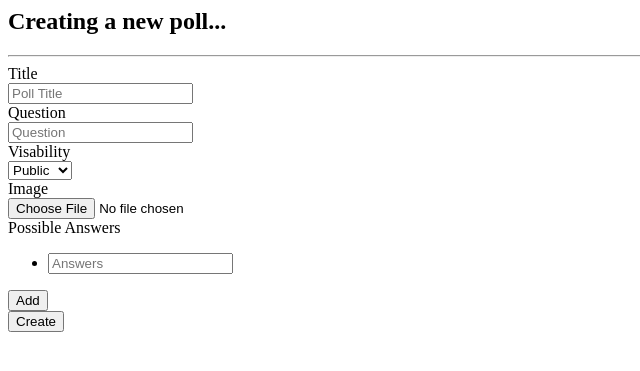
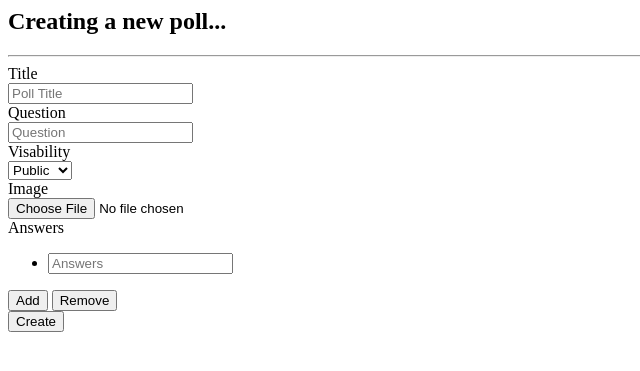
Before and after one commit to tiagomctavares/LTW, a PHP site: page /newPoll.php in a window 1280 px wide. Shown: the top 371 px of the page, without its empty margins (0-640 px from the left). Run offline with PHP 8.4, Linux system fonts and the light colour scheme; some libraries are stand-ins or nearby versions.

Commit message:
changes in answers

```diff
--- a/project/resources/templates/pages/newPoll.php
+++ b/project/resources/templates/pages/newPoll.php
@@ -41,18 +41,18 @@
 				</div>
 
 				<!-- ANSWERS -->
-				<div class="effeckt-list-wrap">
-					<label for="answers" class="col-lg-2"> Possible Answers </label>
-					<div class="col-lg-10">
-						<ul class="effeckt-list active" data-effeckt-type="pop-in">
+				<div class="example-row">
+					<div class="example example-one">
+						<label for="answers" class="col-lg-2"> Answers </label>
+						<ul>
 							<li>
 								<input type="text" class="form-control" id="answers" placeholder="Answers" name="answers" required>
 							</li>
 						</ul>
-						<button class="add">
+						<button class="btn_add">
 							Add
 						</button>
-						<button class="remove" style="display: none;">
+						<button class="btn_remove">
 							Remove
 						</button>
 					</div>
@@ -61,7 +61,7 @@
 				<!--SUBMIT BUTTON-->
 				<div class="form-group">
 				    <div class="col-lg-12 text-right">
-						<button type="submit" class="btn btn-info">Create</button>
+						<button type="submit" class="btn btn-info btn_create">Create</button>
 				    </div>
 				</div>
 			</form>
```
Also changed, not shown: project/public_html/js/script.js (+29 -3 lines), project/resources/templates/pages/showPoll.php (+8 -8 lines).
